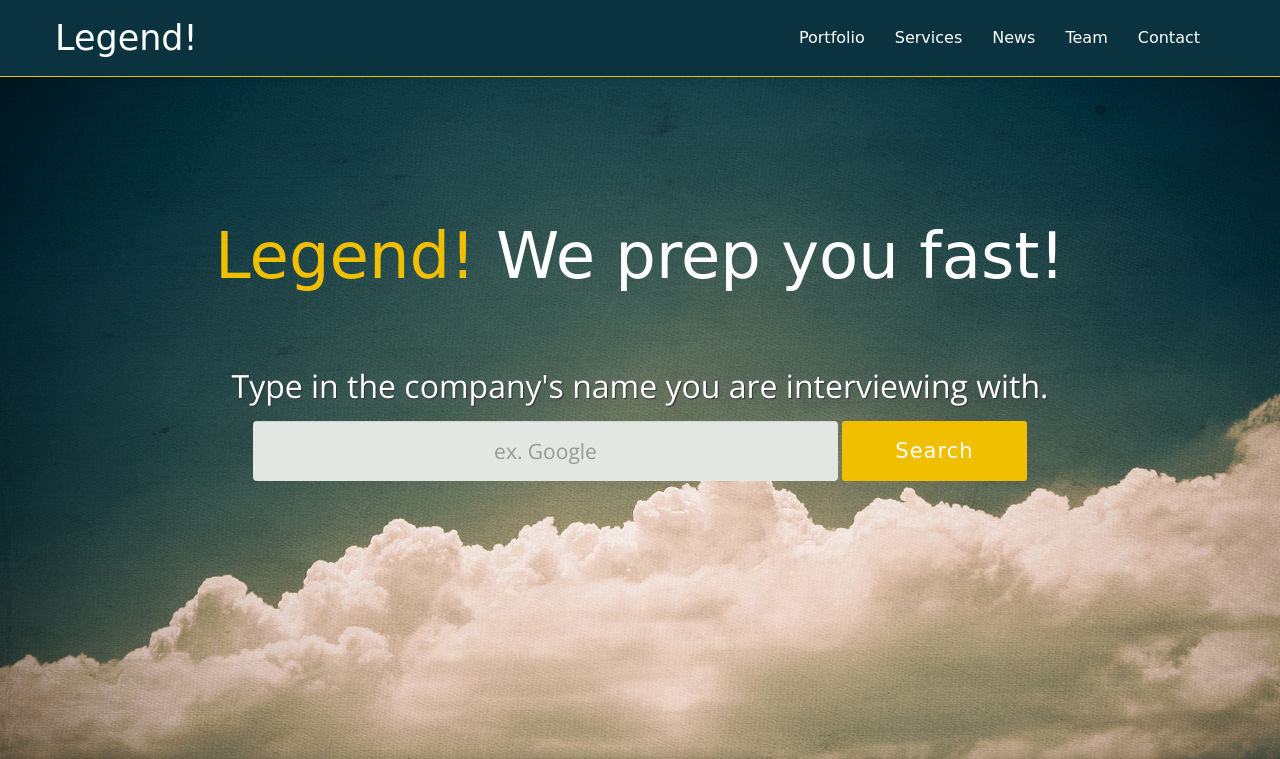
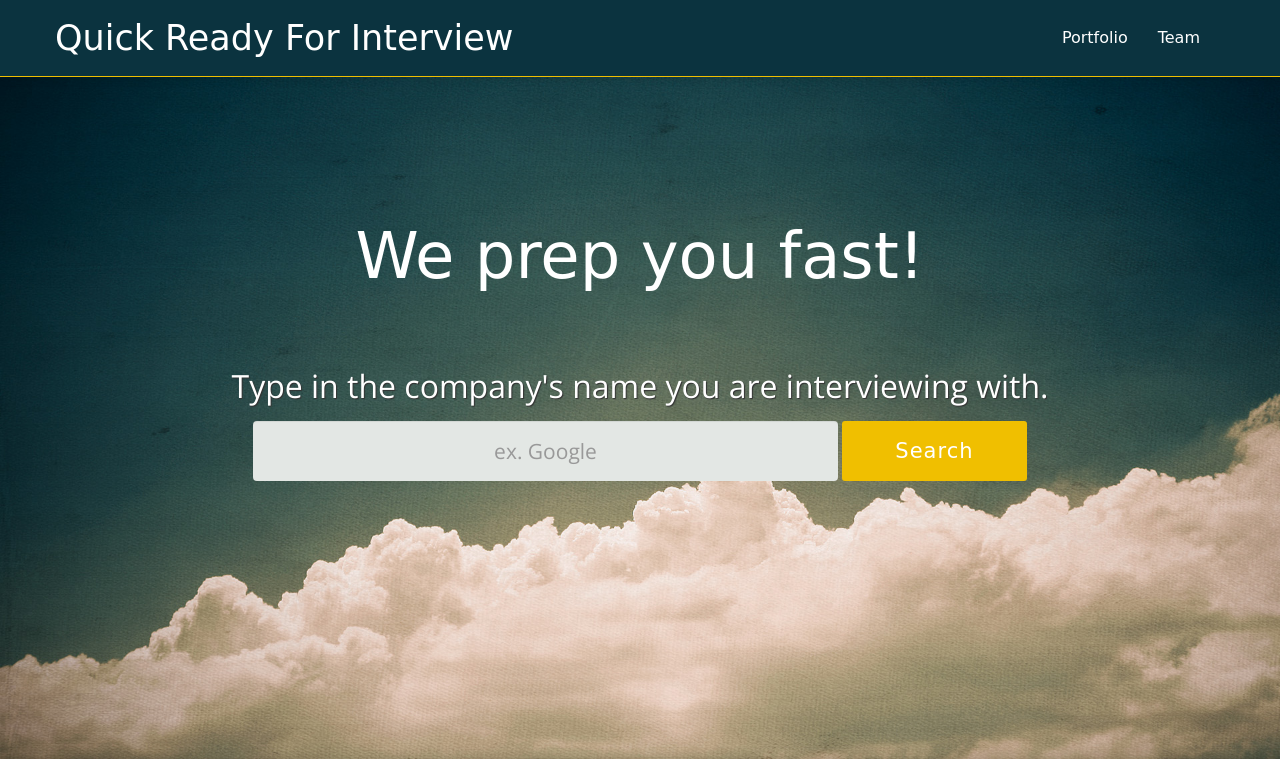
Before and after one commit to jingwei-yang/QuickReadyForInterview, a Flask app: page / in a window 1280 px wide. Shown: the top 759 px of the page. Run offline with Flask 2, Linux system fonts and the light colour scheme; some libraries are stand-ins or nearby versions; some web fonts are replaced.

Commit message:
minor updates

```diff
--- a/templates/index.html
+++ b/templates/index.html
@@ -51,15 +51,12 @@
           <div class="container">
             <!-- Responsive Navbar Part 1: Button for triggering responsive navbar (not covered in tutorial). Include responsive CSS to utilize. -->
             <a class="btn btn-navbar" data-toggle="collapse" data-target=".nav-collapse"> <span class="icon-bar"></span> <span class="icon-bar"></span> <span class="icon-bar"></span> </a>
-            <h1 class="brand"><a href="#top">Legend!</a></h1>
+            <h1 class="brand"><a href="#top">Quick Ready For Interview</a></h1>
             <!-- Responsive Navbar Part 2: Place all navbar contents you want collapsed withing .navbar-collapse.collapse. -->
             <nav class="pull-right nav-collapse collapse">
               <ul id="menu-main" class="nav">
                 <li><a title="portfolio" href="#portfolio">Portfolio</a></li>
-                <li><a title="services" href="#services">Services</a></li>
-                <li><a title="news" href="#news">News</a></li>
                 <li><a title="team" href="#team">Team</a></li>
-                <li><a title="contact" href="#contact">Contact</a></li>
               </ul>
             </nav>
           </div>
@@ -74,7 +71,7 @@
     <!-- ******************** HeaderWrap ********************-->
     <div id="headerwrap">
       <header class="clearfix">
-        <h1><span>Legend!</span> We prep you fast!</h1>
+        <h1>We prep you fast!</h1>
         <div class="container">
           <div class="row">
             <div class="span12">
```
